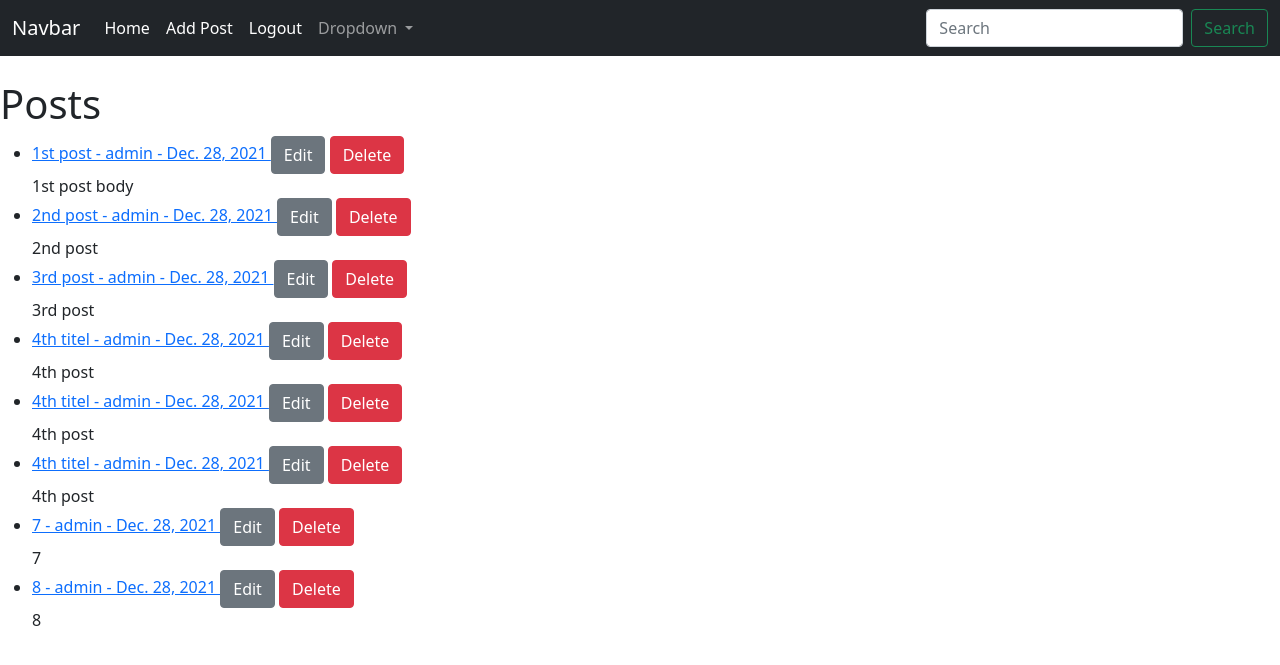
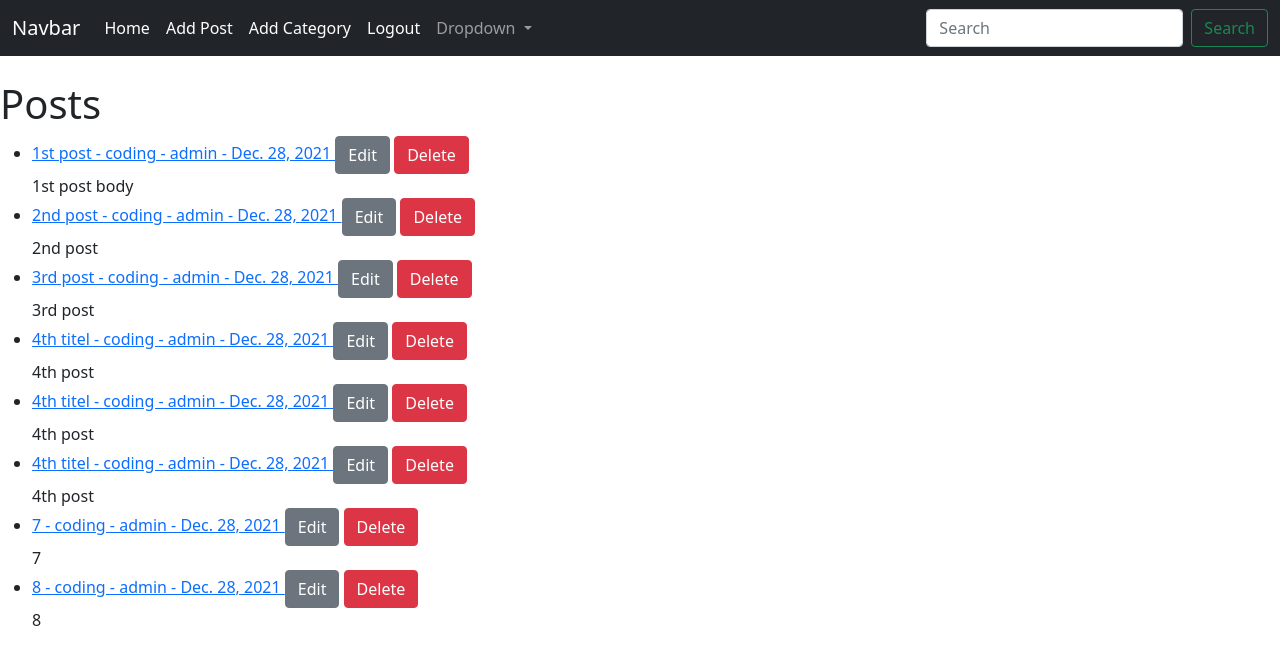
Before and after one commit to tetsuyaf1100/simpleblog, a Django app: page / in a window 1280 px wide. Shown: the top 665 px of the page. Run offline with Django 3.2, Linux system fonts and the light colour scheme; a user stored in the database is signed in; data comes from the database, SQL or seed files in the repository; both versions use the stored data as it was after the commit.

Commit message:
Django Blog #12 Add Blog Categories

```diff
--- a/theblog/admin.py
+++ b/theblog/admin.py
@@ -1,4 +1,5 @@
 from django.contrib import admin
-from .models import Post
+from .models import Post, Category
 
 admin.site.register(Post)
+admin.site.register(Category)
--- a/theblog/forms.py
+++ b/theblog/forms.py
@@ -1,15 +1,24 @@
 from django import forms
-from .models import Post
+from .models import Post, Category
+
+#choices = [('coding','coding'), ('sports', 'sports'), ('entertaiment','entertaiment')]
+choices = Category.objects.all().values_list('name', 'name')
+
+choice_list = []
+
+for item in choices:
+    choice_list.append(item)
 
 class PostForm(forms.ModelForm):
     class Meta:
         model = Post
-        fields = ('title', 'title_tag', 'author', 'body')
+        fields = ('title', 'title_tag', 'author', 'category', 'body')
 
         widgets = {
             'title': forms.TextInput(attrs={'class': 'form-control', 'placeholder': 'Thes is placeholder'}),
             'title_tag': forms.TextInput(attrs={'class': 'form-control'}),
             'author': forms.Select(attrs={'class': 'form-control'}),
+            'category': forms.Select(choices=choice_list, attrs={'class': 'form-control'}),
             'body': forms.TextInput(attrs={'class': 'form-control'}),
         }
 
--- a/theblog/models.py
+++ b/theblog/models.py
@@ -2,6 +2,15 @@ from django.db import models
 from django.contrib.auth.models import User
 from django.urls import reverse
 from datetime import datetime, date
+
+class Category(models.Model):
+    name = models.CharField(max_length=255)
+
+    def __str__(self):
+        return self.name
+
+    def get_absolute_url(self):
+        return reverse('home')
 
 class Post(models.Model):
     title = models.CharField(max_length=255)
@@ -9,6 +18,7 @@ class Post(models.Model):
     author = models.ForeignKey(User, on_delete=models.CASCADE)
     body = models.TextField()
     post_date = models.DateField(auto_now_add=True)
+    category = models.CharField(max_length=255, default='coding')
 
     def __str__(self):
         return self.title + ' | ' + str(self.author)
--- a/theblog/templates/home.html
+++ b/theblog/templates/home.html
@@ -8,7 +8,7 @@
 {% for post in object_list %}
     <li><a href="{% url 'article-detail' post.pk %}">
 
-    {{ post.title }} - {{ post.author }} - {{ post.post_date }}
+    {{ post.title }} - {{ post.category }} - {{ post.author }} - {{ post.post_date }}
 
     {% if user.is_authenticated %}
         <a href="{% url 'update_post' post.pk %}" class="btn btn-secondary">Edit</a>
--- a/theblog/templates/navbar.html
+++ b/theblog/templates/navbar.html
@@ -13,6 +13,9 @@
         {% if user.is_authenticated %}
             <li class="nav-item">
               <a class="nav-link active" aria-current="page" href="{% url 'add_post' %}">Add Post</a>
+            </li>
+            <li class="nav-item">
+              <a class="nav-link active" aria-current="page" href="{% url 'add_category' %}">Add Category</a>
             </li>
             <li class="nav-item">
               <a class="nav-link active" aria-current="page" href="{% url 'logout' %}">Logout</a>
--- a/theblog/urls.py
+++ b/theblog/urls.py
@@ -1,12 +1,13 @@
 from django.urls import path
 #from . import views
-from .views import HomeView, ArticleDetailView, AddPostView, UpdatePostView, DeletePostView
+from .views import HomeView, ArticleDetailView, AddPostView, UpdatePostView, DeletePostView, AddCategoryView
 
 urlpatterns = [
     #path('', views.home, name="home"),
     path('', HomeView.as_view(), name="home"),
     path('article/<int:pk>', ArticleDetailView.as_view(), name="article-detail"),
     path('add_post', AddPostView.as_view(), name="add_post"),
+    path('add_category', AddCategoryView.as_view(), name="add_category"),
     path('article/edit/<int:pk>', UpdatePostView.as_view(), name="update_post"),
     path('article/<int:pk>/remove', DeletePostView.as_view(), name="delete_post"),
 ]
--- a/theblog/views.py
+++ b/theblog/views.py
@@ -1,6 +1,6 @@
 from django.shortcuts import render
 from django.views.generic import ListView, DetailView, CreateView, UpdateView, DeleteView
-from .models import Post
+from .models import Post, Category
 from .forms import PostForm, EditForm
 from django.urls import reverse_lazy
 
@@ -23,6 +23,12 @@ class AddPostView(CreateView):
     template_name = 'add_post.html'
     #fields = '__all__'
 
+class AddCategoryView(CreateView):
+    model = Category
+    #form_class = PostForm
+    template_name = 'add_category.html'
+    fields = '__all__'
+
 class UpdatePostView(UpdateView):
     model = Post
     #form_class = PostForm
```
Also changed, not shown: theblog/templates/add_category.html (added, +14 -0 lines), db.sqlite3, theblog/migrations/0004_auto_20211230_0608.py (added).
